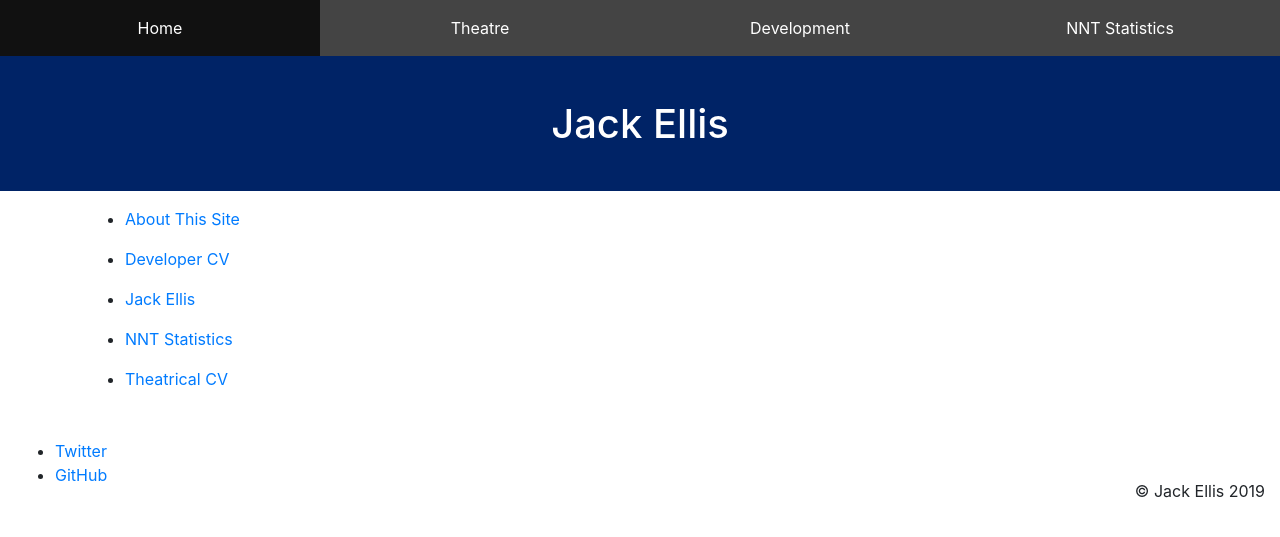
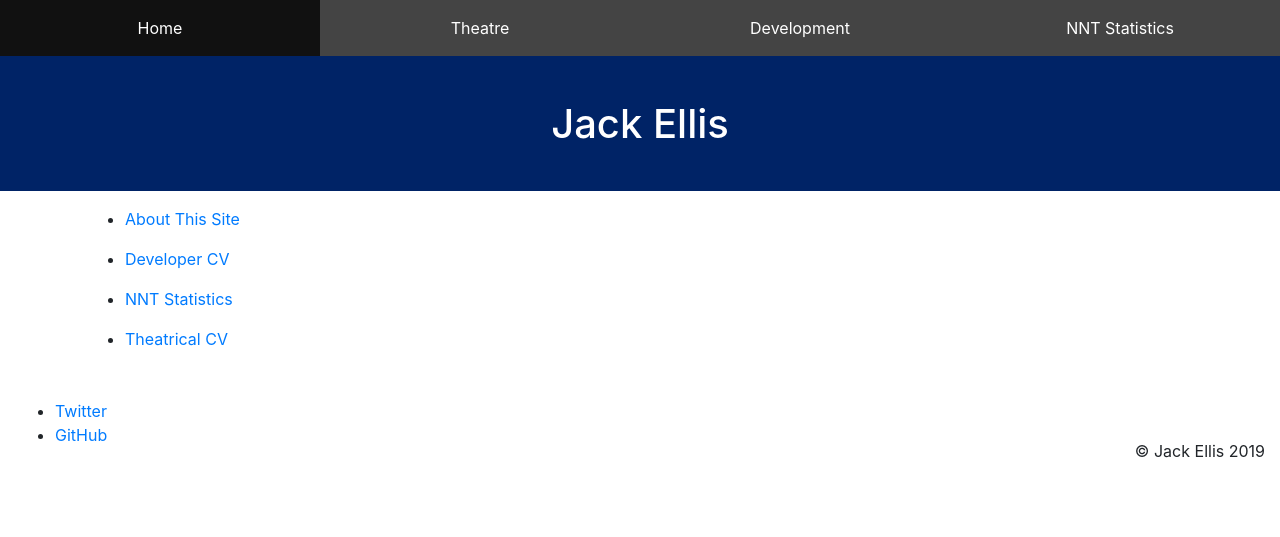
Before and after one commit to GingertronMk1/gingertronmk1.github.io, a Jekyll site: the page built from index.md, in a window 1280 px wide. Shown: the top 537 px of the page. Built offline with Jekyll 4.4.1, drawn with Linux system fonts in a browser that asks for light colours.

Commit message:
Filtering index to prevent a recursive link

```diff
--- a/index.md
+++ b/index.md
@@ -3,8 +3,8 @@ title:  Jack Ellis
 layout: default
 ---
 
-{% for page in site.pages %}
-  {% if page.title %}
-- [{{ page.title }}]({{ page.url }})
+{% for p in site.pages %}
+  {% if p.title and p.url != page.url  %}
+- [{{ p.title }}]({{ p.url }})
   {% endif %}
 {% endfor %}
```
